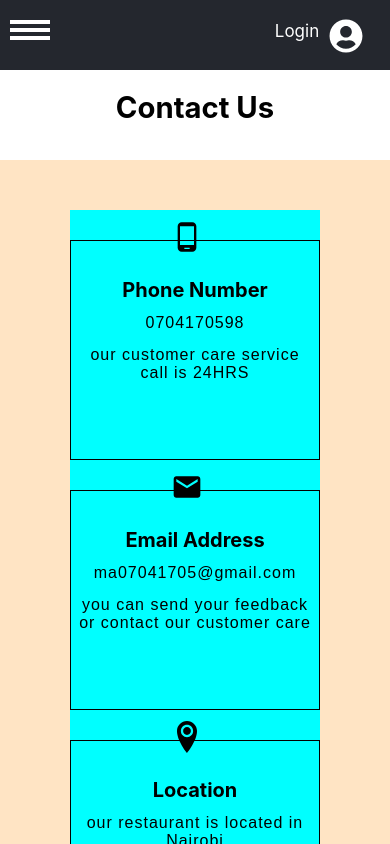
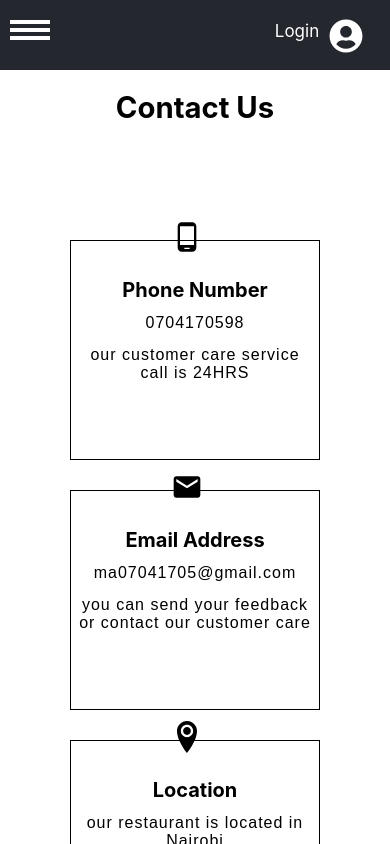
Before and after one commit to MohamedAhmeDdev/Double-Diner, a React (Create React App) app in the folder frontend_user/: page /Contact in a window 390 px wide. Shown: the top 844 px of the page. Built offline with nearby package versions, Linux system fonts and the light colour scheme; a web font is replaced by a local one.

Commit message:
changes made on contact page

```diff
--- a/frontend_user/src/css/Contact.css
+++ b/frontend_user/src/css/Contact.css
@@ -72,15 +72,13 @@ body{
 
 @media only screen and (max-width: 1024px) {
     .contacts{
-        background-color: bisque;
-        height: 700px;
+        height: 660px;
         display: flex;
         justify-content: center;
         align-items: center;
     }
 
     .contact-info{
-        background-color: aqua;
         padding: 30px 0;
         height: 550px;
         display: grid;
```
